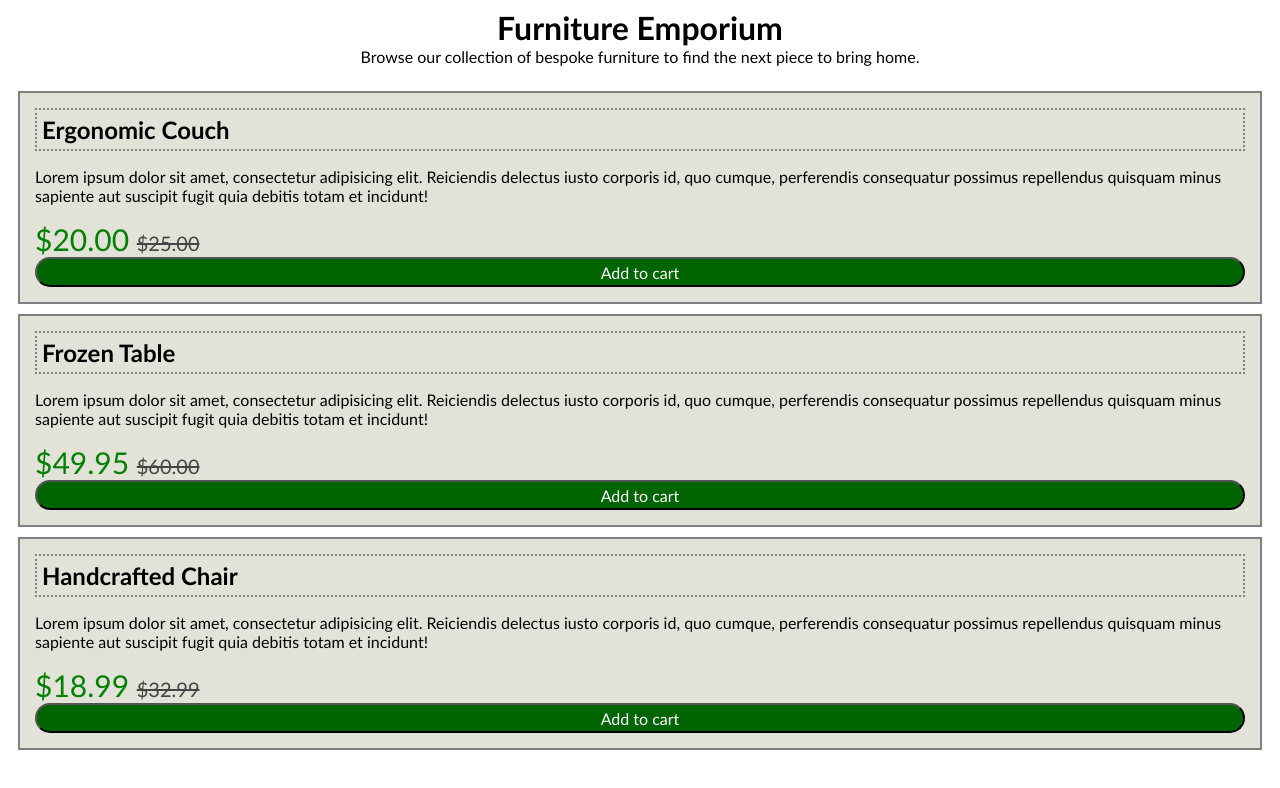
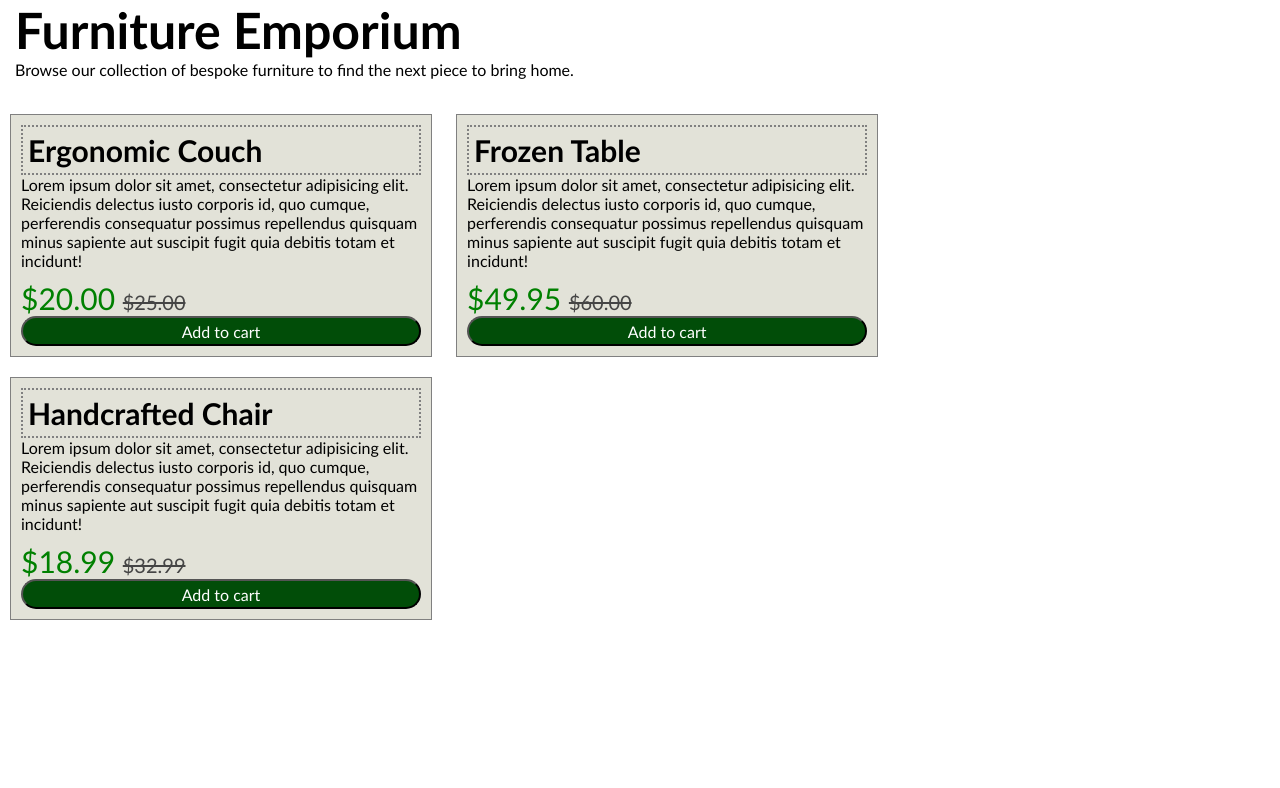
Before and after one commit to ramirezy0415/furniture-emporium, a plain HTML site: page index.html in a window 1280 px wide. Drawn offline with Linux system fonts and the light colour scheme.

Commit message:
feat(style): Revising styling

```diff
--- a/index.css
+++ b/index.css
@@ -1,35 +1,42 @@
 * {
   font-family: "Gill Sans", "Gill Sans MT";
+  margin: 0px;
 }
+
+body {
+  background-color: white;
+}
+
 header {
-  text-align: center;
+  margin-left: 15px;
 }
 
 header h1 {
-  font-size: xx-large;
-  margin: 0px;
+  font-size: 50px;
 }
 
 header p {
-  margin-top: 0px;
   margin-bottom: 25px;
 }
 
 .product {
-  border: 2px gray solid;
+  border: 1px gray solid;
   margin: 10px;
-  padding: 15px;
+  padding: 10px;
   background-color: #e2e2d8;
+  width: 400px;
+  display: inline-block;
 }
 
 .product h2 {
   border: 2px gray dotted;
   margin: 0px;
   padding: 5px;
+  font-size: 30px;
 }
 
 .product button {
-  background-color: #006400;
+  background-color: #014d08;
   color: white;
   border-radius: 15px;
   align-items: center;
@@ -47,7 +54,7 @@ header p {
 .sale-price {
   font-size: 30px;
   color: green;
-  margin: auto;
+  margin-top: 10px;
 }
 
 .sale-price s {
```
